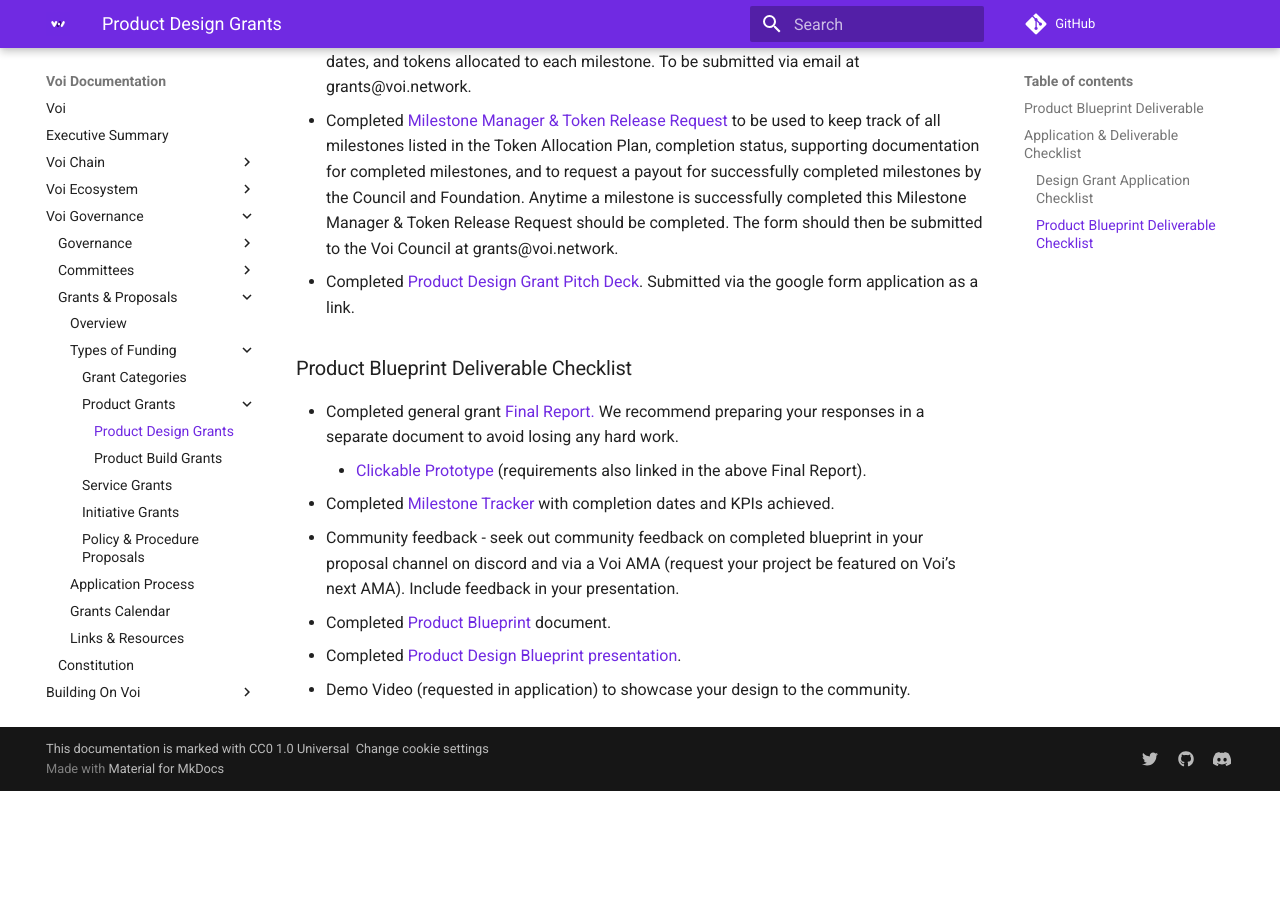
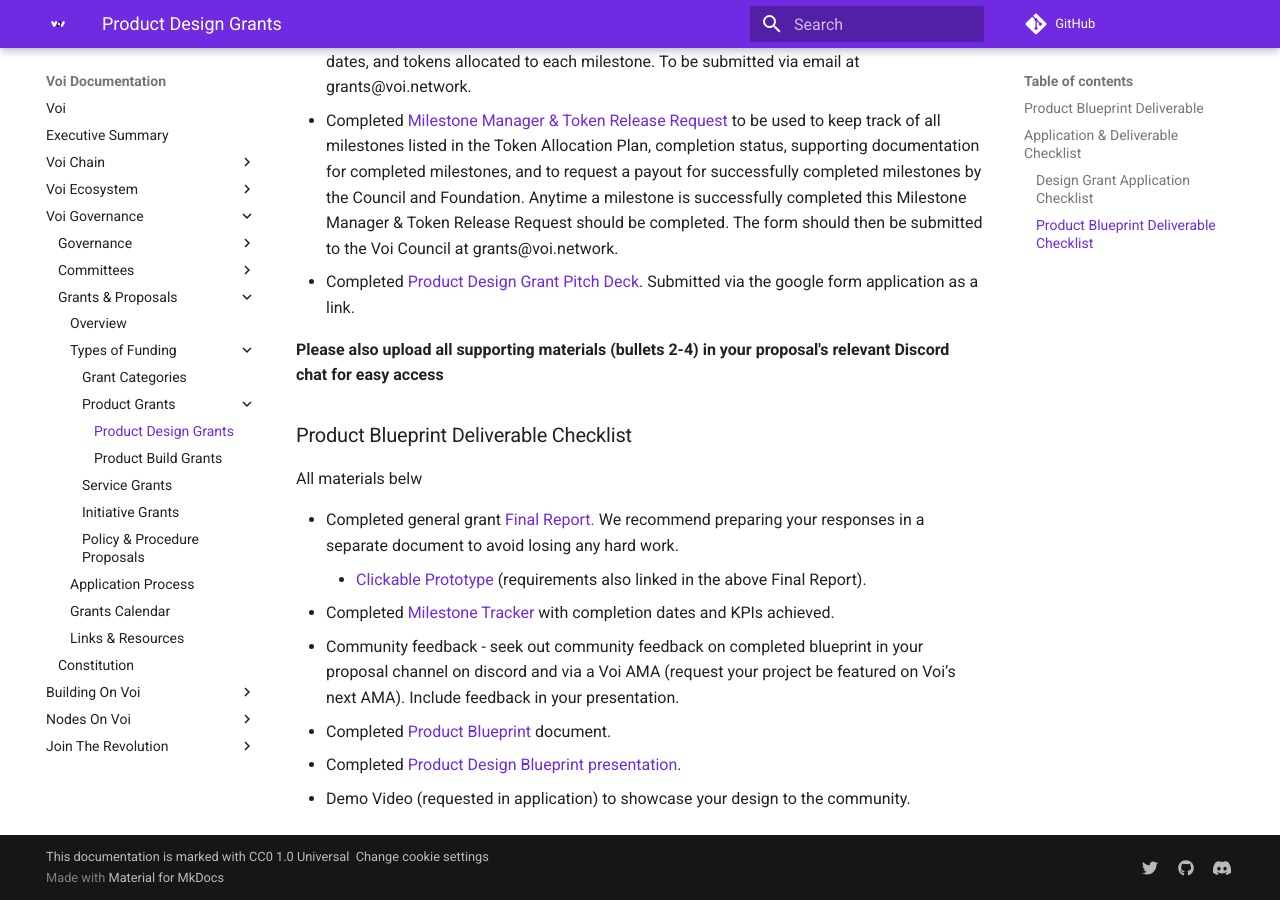
Before and after one commit to VoiNetwork/learn-more, an MkDocs documentation site: the page built from docs/governance/proposals/product-design-grants.md, in a window 1280 px wide and 900 px high, scrolled down 930 px. Built offline with MkDocs 1.6.1 and Material for MkDocs 9.7.7, drawn with Linux system fonts in a browser that asks for light colours; plug-ins that fetch from the network failed and are left out; comment, search, counter and statistics services are not loaded; before the commit the page ends 1721 px from its top, so only the background shows below that.

Commit message:
Update product-design-grants.md

```diff
--- a/docs/governance/proposals/product-design-grants.md
+++ b/docs/governance/proposals/product-design-grants.md
@@ -14,7 +14,11 @@
 - Completed [Milestone Manager & Token Release Request](https://docs.google.com/spreadsheets/d/1MF8G4e-szjFhGJP7KFo_K1aLyhwO2dWNHsE70Co1HqU/edit?gid=0#gid=0) to be used to keep track of all milestones listed in the Token Allocation Plan, completion status, supporting documentation for completed milestones, and to request a payout for successfully completed milestones by the Council and Foundation. Anytime a milestone is successfully completed this Milestone Manager & Token Release Request should be completed. The form should then be submitted to the Voi Council at grants@voi.network.
 - Completed [Product Design Grant Pitch Deck](https://docs.google.com/presentation/d/1R2Xm2yUCfyPe9hv-26zSEhA0oQ_TpBBakZGolnmWyzM/edit#slide=id.g2f5b142037c_0_45). Submitted via the google form application as a link.
 
+**Please also upload all supporting materials (bullets 2-4) in your proposal's relevant Discord chat for easy access**
+
 ### Product Blueprint Deliverable Checklist
+All materials belw
+
 - Completed general grant [Final Report.](https://docs.google.com/forms/d/e/1FAIpQLSeNWpE0pJPM32w9VkjE5ZE7GxdKM0uGV76XNqaDFsHh2MJcUQ/viewform?usp=sf_link) We recommend preparing your responses in a separate document to avoid losing any hard work.
     -  [Clickable Prototype](https://docs.google.com/document/d/18ftZqI99U5bsTeY3EZNqgsPkS0EKrHHDmx9oIWKDM0w/edit) (requirements also linked in the above Final Report).
 - Completed [Milestone Tracker](https://docs.google.com/document/d/17QS_FfhjEttHnXu2d3DWKk4qoD6irAv0F3sVF17Y6wQ/edit?usp=sharing) with completion dates and KPIs achieved.
```
